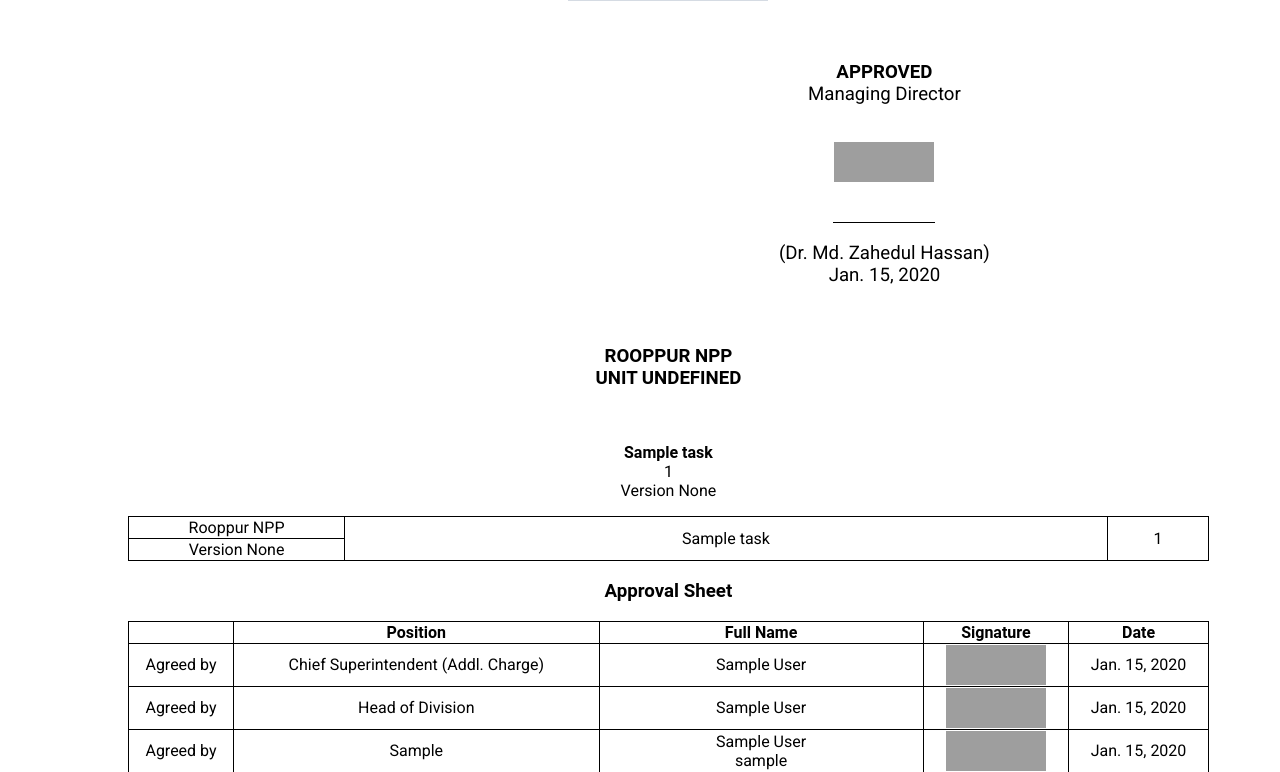
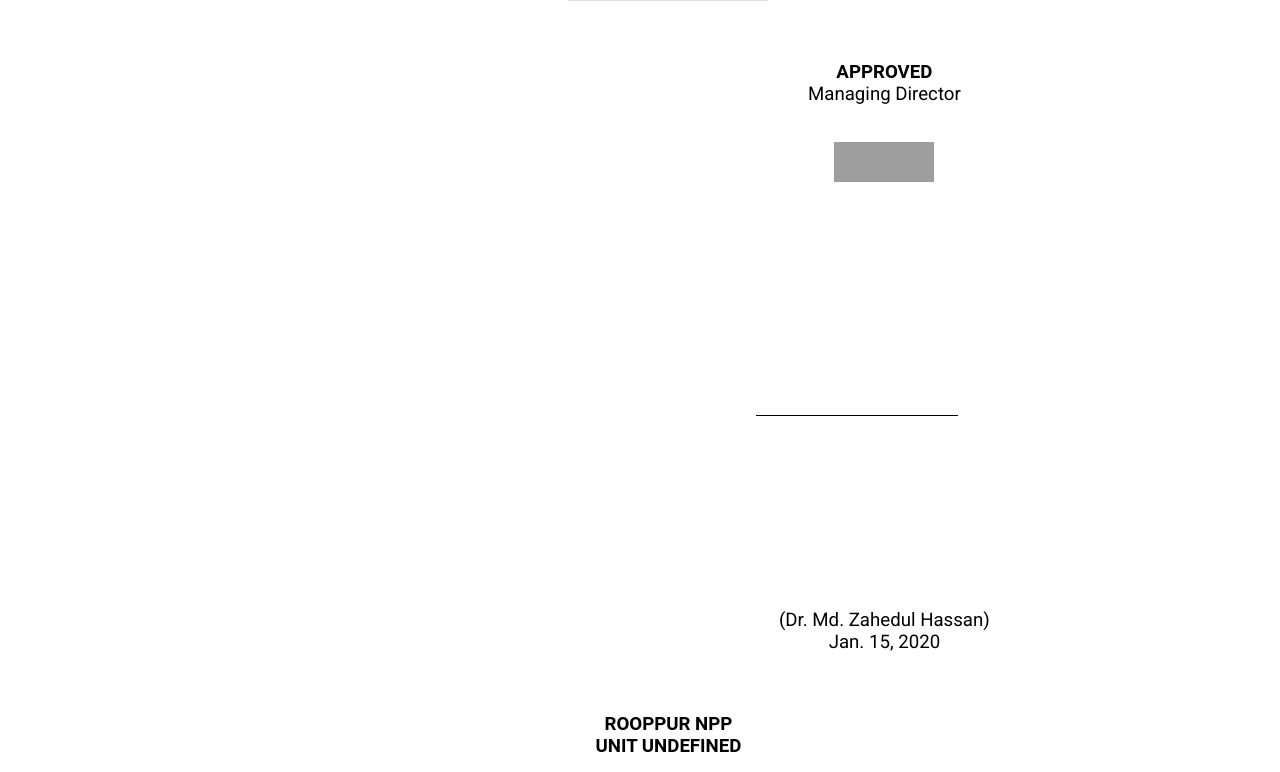
Before and after one commit to tanzrahman/ROMS, a Django app: template templates/document_review/doc_review_complete_report.html in a window 1280 px wide. Shown: the part 577-1349 px from the top of the page. Run offline with Django 5.2, Linux system fonts and the light colour scheme; tables that the repository leaves empty hold one stand-in row (values such as "Sample post"); the template is opened without the code that fills it: values that come from a table or form of the project are taken from there, most other values are stand-ins (such as "Sample title", 1, 10 or a date in 2020); grey boxes marked "Sample" are stand-in pictures; some web fonts are replaced; grey boxes are pictures that could not be loaded.

Commit message:
review report ver. 2.6

```diff
--- a/templates/document_review/doc_review_complete_report.html
+++ b/templates/document_review/doc_review_complete_report.html
@@ -88,9 +88,9 @@
                         <br><br>
 
                         <!-- Horizontal line using a table -->
-                        <table style="margin: 0 auto; border-collapse: collapse;">
+                        <table style="margin: 30%; border-collapse: collapse;">
                             <tr>
-                                <td style="width: 100px; border-bottom: 1px solid black;">&nbsp;</td>
+                                <td style="width: 200px; border-bottom: 1px solid black;">&nbsp;</td>
                             </tr>
                         </table>
 
```
